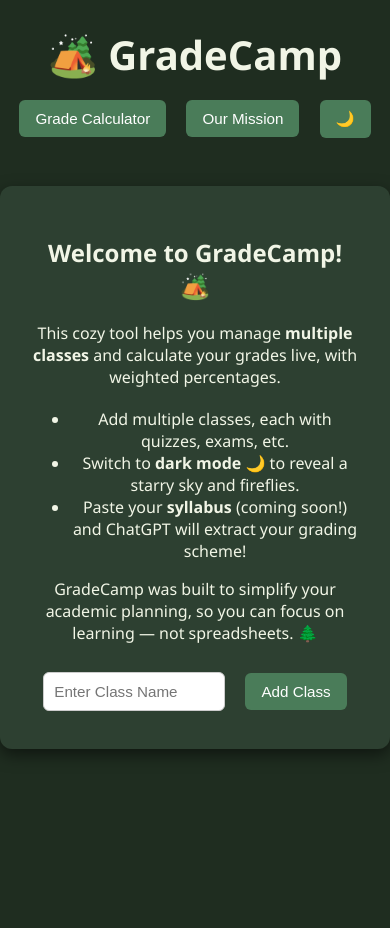
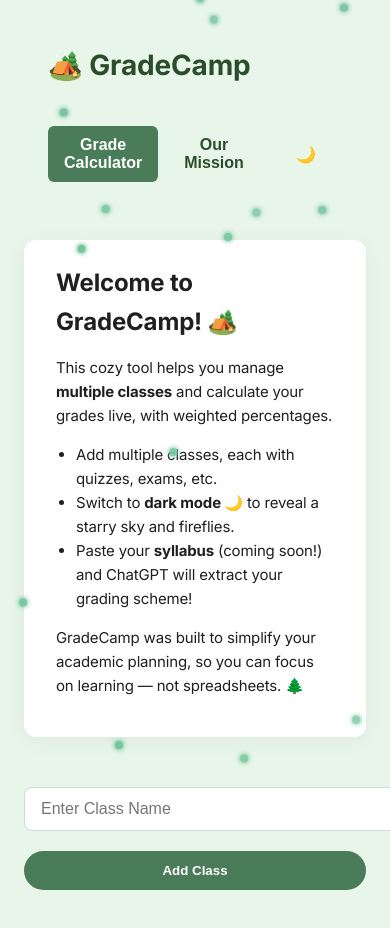
Before and after one commit to riyau8/GradeCamp, a plain HTML site: page index.html in a window 390 px wide. Before the commit the page ends 844 px from the top, so only its background shows below. Drawn offline with Linux system fonts and the light colour scheme.

Commit message:
Update styles.css

```diff
--- a/styles.css
+++ b/styles.css
@@ -1,44 +1,176 @@
-/* Global */
+/* 🌿 Base Typography + Layout */
 body {
-    font-family: 'Segoe UI', Tahoma, Geneva, Verdana, sans-serif;
-    background-color: #1f2d20;
-    color: #f1f5e6;
     margin: 0;
     padding: 0;
-    text-align: center;
+    font-family: 'Inter', sans-serif;
+    background: #e8f5e9;
+    color: #1f1f1f;
+    font-size: 16px;
+    line-height: 1.6;
+    letter-spacing: -0.01rem;
+    transition: background 0.4s ease, color 0.4s ease;
 }
 
-/* Container */
-.container {
-    max-width: 800px;
-    margin: 40px auto;
-    background: #2d4031;
-    padding: 30px;
-    border-radius: 12px;
-    box-shadow: 0 6px 16px rgba(0, 0, 0, 0.5);
+/* 🌒 Dark Theme */
+body.dark {
+    background: #0f1e16;
+    color: #e6f2e7;
 }
 
-/* Header */
-h1 {
-    font-size: 2.5rem;
-    margin-bottom: 10px;
+body.dark .info-box {
+    background: #1c2d24cc;
+    color: #d2f1d7;
+    border: 1px solid #2e5d39;
 }
 
-p {
-    font-size: 1rem;
-    margin-bottom: 20px;
+body.dark .class-box {
+    background: #1e4031;
+    border-color: #81a1ff;
 }
 
-/* Buttons */
+body.dark button {
+    background-color: #93c47d;
+    color: #12291d;
+}
+
+body.dark button:hover {
+    background-color: #7fb86b;
+}
+
+/* 🌌 Fireflies / Dragonflies */
+.firefly, .dragonfly {
+    position: absolute;
+    width: 8px;
+    height: 8px;
+    border-radius: 50%;
+    pointer-events: none;
+    animation: floaty 4s infinite ease-in-out;
+    z-index: 1;
+}
+
+.firefly {
+    background: #ffe066;
+    box-shadow: 0 0 6px 2px #ffe066;
+}
+
+.dragonfly {
+    background: #74c69d;
+    box-shadow: 0 0 4px 1px #74c69d;
+}
+
+@keyframes floaty {
+    0% { transform: translateY(0px) translateX(0); opacity: 0.8; }
+    50% { transform: translateY(-15px) translateX(10px); opacity: 1; }
+    100% { transform: translateY(0px) translateX(0); opacity: 0.6; }
+}
+
+/* 🌲 Navbar */
+.navbar {
+    display: flex;
+    justify-content: space-between;
+    align-items: center;
+    padding: 24px 48px;
+    background: transparent;
+}
+
+.navbar h1 {
+    font-weight: 700;
+    font-size: 1.75rem;
+    color: #2c4d2c;
+    display: flex;
+    align-items: center;
+    gap: 0.5rem;
+}
+
+/* 🧭 Tabs */
+.tabs button {
+    background: none;
+    border: none;
+    font-size: 1rem;
+    font-weight: 600;
+    padding: 10px 16px;
+    cursor: pointer;
+    color: #2c4d2c;
+    border-radius: 6px;
+    transition: background 0.2s ease;
+}
+
+.tabs button:hover {
+    background: rgba(74, 124, 89, 0.1);
+}
+
+.tabs button.active {
+    background: #4a7c59;
+    color: white;
+}
+
+/* 📦 Section Wrapper (Centers Everything) */
+.section-wrapper {
+    display: flex;
+    flex-direction: column;
+    align-items: center;
+    justify-content: center;
+    padding: 40px 20px;
+    max-width: 900px;
+    margin: 0 auto;
+}
+
+/* 📝 Info Box */
+.info-box {
+    background: white;
+    padding: 24px 32px;
+    border-radius: 12px;
+    box-shadow: 0 4px 20px rgba(0,0,0,0.05);
+    margin-bottom: 40px;
+    text-align: left;
+}
+
+.info-box h2 {
+    margin: 0 0 10px;
+    font-size: 1.5rem;
+    font-weight: 700;
+}
+
+.info-box ul {
+    padding-left: 20px;
+    margin-top: 10px;
+}
+
+/* 🧾 Class Box */
+.class-box {
+    background: #f8fbf9;
+    border: 1px solid #d9e4dc;
+    border-left: 5px solid #4a7c59;
+    padding: 24px 28px;
+    margin-top: 32px;
+    border-radius: 12px;
+    width: 100%;
+}
+
+/* 🧮 Inputs + Buttons */
+input[type="text"],
+input[type="number"] {
+    padding: 12px 16px;
+    font-size: 1rem;
+    border-radius: 8px;
+    border: 1px solid #cfd8dc;
+    outline: none;
+    transition: border-color 0.2s ease;
+}
+
+input[type="text"]:focus,
+input[type="number"]:focus {
+    border-color: #4a7c59;
+}
+
 button {
+    padding: 12px 20px;
     background-color: #4a7c59;
     color: white;
     border: none;
-    padding: 10px 16px;
-    font-size: 0.95rem;
+    font-weight: 600;
+    border-radius: 9999px;
     cursor: pointer;
-    border-radius: 6px;
-    margin: 8px;
     transition: background-color 0.2s ease;
 }
 
@@ -46,50 +178,57 @@ button:hover {
     background-color: #3d684a;
 }
 
-/* Inputs */
-input[type="text"],
-input[type="number"] {
-    padding: 10px;
-    margin: 8px;
-    border-radius: 6px;
-    border: 1px solid #ccc;
-    width: 160px;
-    font-size: 0.95rem;
+/* 📐 Input Row Layout */
+.input-row {
+    display: flex;
+    align-items: center;
+    justify-content: center;
+    gap: 10px;
+    margin: 20px 0;
+    flex-wrap: wrap;
+    width: 100%;
 }
 
-/* Class Box */
-.class-box {
-    background-color: #314734;
-    border: 2px solid #4a7c59;
-    padding: 20px;
-    margin-top: 25px;
-    border-radius: 12px;
-    text-align: left;
-    box-shadow: 0 4px 10px rgba(0, 0, 0, 0.3);
+.input-row input[type="text"] {
+    flex: 1;
+    max-width: 280px;
 }
 
-.class-box h2 {
-    color: #d3e4cd;
-    margin-bottom: 12px;
+.input-row button {
+    min-width: 130px;
 }
 
-/* Grade List */
-.grade-list {
-    list-style: none;
-    padding-left: 0;
-    margin: 15px 0;
+/* 📱 Responsive Styles */
+@media (max-width: 768px) {
+    body {
+        font-size: 15px;
+    }
+
+    .navbar {
+        flex-direction: column;
+        align-items: flex-start;
+    }
+
+    .tabs {
+        display: flex;
+        gap: 10px;
+        margin-top: 10px;
+    }
+
+    .container {
+        padding: 24px;
+    }
+
+    input, button {
+        width: 100%;
+        margin: 10px 0;
+    }
 }
 
-.grade-list li {
-    padding: 6px 0;
-    font-size: 0.95rem;
-    border-bottom: 1px solid rgba(255, 255, 255, 0.1);
+/* 🌐 Tab Sections */
+.tab-content {
+    min-height: 100vh;
+    display: flex;
+    flex-direction: column;
+    justify-content: flex-start;
 }
-
-/* Results */
-#result,
-[class*="-result"] {
-    font-weight: bold;
-    margin-top: 10px;
-    color: #e6e6e6;
-}
```
